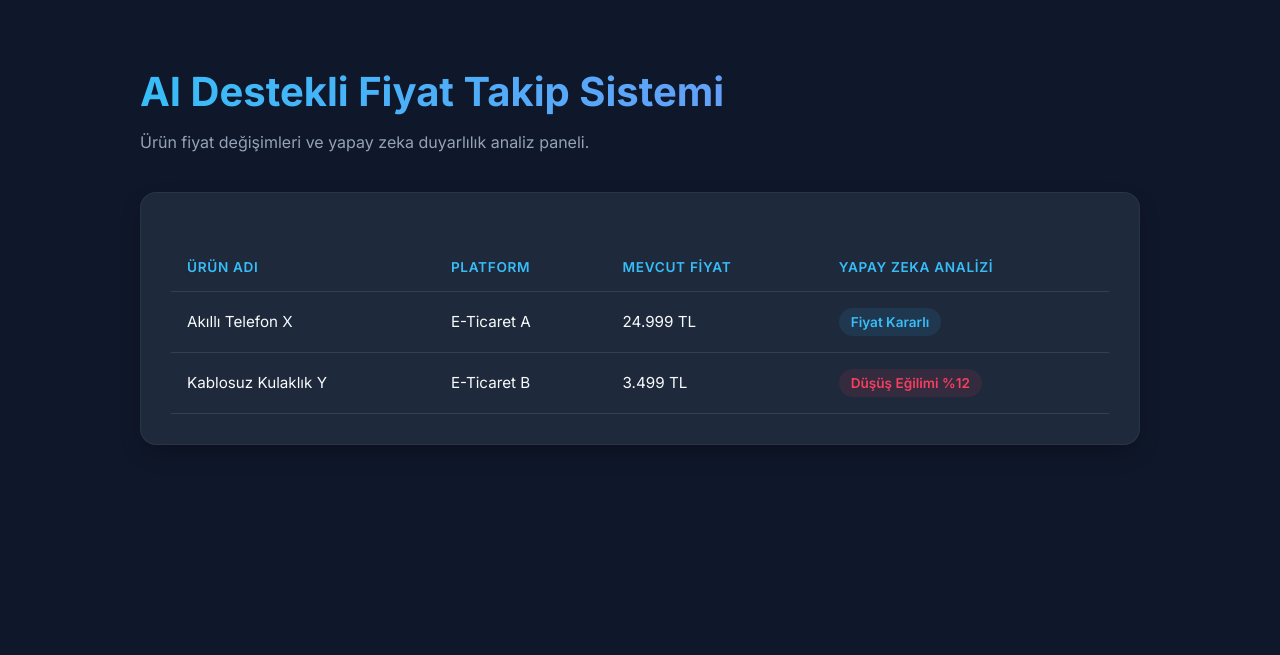
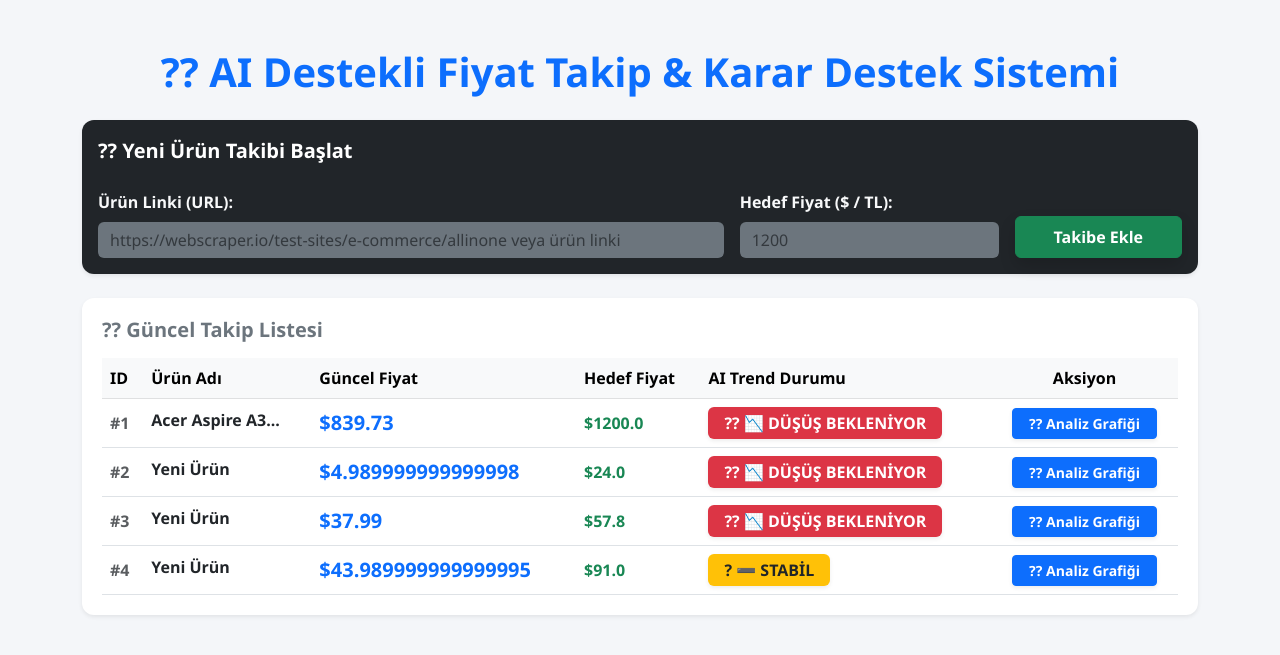
Before and after one commit to senacotur/fiyat-takip-sistemi, a Flask app: page / in a window 1280 px wide. Shown: the top 655 px of the page. Run offline with Flask 3, Linux system fonts and the light colour scheme; parts of the project's set-up code (start-up, migrations or seed data) failed here and were passed over.

Commit message:
Fix: Gerçek grafik ve input destekli dinamik arayüz yüklendi

```diff
--- a/templates/index.html
+++ b/templates/index.html
@@ -3,109 +3,140 @@
 <head>
     <meta charset="UTF-8">
     <meta name="viewport" content="width=device-width, initial-scale=1.0">
-    <title>AI Fiyat Takip Paneli</title>
-    <link href="https://fonts.googleapis.com/css2?family=Inter:wght@300;400;600;700&display=swap" rel="stylesheet">
+    <title>?? AI Fiyat Karar Destek Sistemi</title>
+    <link href="https://cdn.jsdelivr.net/npm/bootstrap@5.3.0/dist/css/bootstrap.min.css" rel="stylesheet">
+    <script src="https://cdn.jsdelivr.net/npm/chart.js"></script>
     <style>
-        :root {
-            --bg-dark: #0f172a;
-            --card-bg: #1e293b;
-            --accent-blue: #38bdf8;
-            --text-main: #f8fafc;
-            --text-muted: #94a3b8;
-        }
-        body {
-            font-family: 'Inter', sans-serif;
-            background-color: var(--bg-dark);
-            color: var(--text-main);
-            margin: 0;
-            padding: 40px 20px;
-        }
-        .container {
-            max-width: 1000px;
-            margin: 0 auto;
-        }
-        h1 {
-            font-size: 2.5rem;
-            font-weight: 700;
-            margin-bottom: 10px;
-            background: linear-gradient(to right, #38bdf8, #818cf8);
-            -webkit-background-clip: text;
-            -webkit-text-fill-color: transparent;
-        }
-        p.subtitle {
-            color: var(--text-muted);
-            margin-bottom: 40px;
-        }
-        .card {
-            background-color: var(--card-bg);
-            border-radius: 16px;
-            padding: 30px;
-            box-shadow: 0 10px 25px -5px rgba(0, 0, 0, 0.3);
-            border: 1px solid rgba(255, 255, 255, 0.05);
-        }
-        table {
-            width: 100%;
-            border-collapse: collapse;
-            margin-top: 20px;
-        }
-        th, td {
-            text-align: left;
-            padding: 16px;
-            border-bottom: 1px solid rgba(255, 255, 255, 0.1);
-        }
-        th {
-            color: var(--accent-blue);
-            font-weight: 600;
-            text-transform: uppercase;
-            font-size: 0.85rem;
-            letter-spacing: 0.05em;
-        }
-        td {
-            color: var(--text-main);
-            font-size: 0.95rem;
-        }
-        .status-badge {
-            background: rgba(56, 189, 248, 0.1);
-            color: var(--accent-blue);
-            padding: 6px 12px;
-            border-radius: 20px;
-            font-size: 0.85rem;
-            font-weight: 600;
-            display: inline-block;
-        }
+        body { background-color: #f4f6f9; font-family: 'Segoe UI', Tahoma, Geneva, Verdana, sans-serif; }
+        .card { border: none; border-radius: 12px; transition: all 0.3s ease; }
+        .card:hover { transform: translateY(-2px); }
+        .table-container { background: white; border-radius: 12px; padding: 20px; box-shadow: 0 4px 6px rgba(0,0,0,0.05); }
     </style>
 </head>
 <body>
-    <div class="container">
-        <h1>AI Destekli Fiyat Takip Sistemi</h1>
-        <p class="subtitle">Ürün fiyat değişimleri ve yapay zeka duyarlılık analiz paneli.</p>
 
-        <div class="card">
-            <table>
-                <thead>
+    <div class="container mt-5">
+        <h1 class="mb-4 text-center text-primary fw-bold">?? AI Destekli Fiyat Takip & Karar Destek Sistemi</h1>
+
+        <div class="card mb-4 shadow-sm bg-dark text-white">
+            <div class="card-header border-0 bg-transparent fw-bold pt-3 fs-5">?? Yeni Ürün Takibi Başlat</div>
+            <div class="card-body">
+                <form action="/add" method="POST" class="row g-3">
+                    <div class="col-md-7">
+                        <label class="form-label fw-bold text-light">Ürün Linki (URL):</label>
+                        <input type="text" name="url" class="form-control bg-secondary text-white border-0" placeholder="https://webscraper.io/test-sites/e-commerce/allinone veya ürün linki" required>
+                    </div>
+                    <div class="col-md-3">
+                        <label class="form-label fw-bold text-light">Hedef Fiyat ($ / TL):</label>
+                        <input type="number" step="0.01" name="target_price" class="form-control bg-secondary text-white border-0" placeholder="1200" required>
+                    </div>
+                    <div class="col-md-2 d-flex align-items-end">
+                        <button type="submit" class="btn btn-success w-100 fw-bold py-2 shadow">Takibe Ekle</button>
+                    </div>
+                </form>
+            </div>
+        </div>
+
+        <div class="table-container shadow-sm mb-4">
+            <h3 class="fs-5 fw-bold mb-3 text-secondary">?? Güncel Takip Listesi</h3>
+            <div class="table-responsive">
+                <table class="table table-hover align-middle mb-0">
+                    <thead class="table-light">
                         <tr>
+                            <th>ID</th>
                             <th>Ürün Adı</th>
-                        <th>Platform</th>
-                        <th>Mevcut Fiyat</th>
-                        <th>Yapay Zeka Analizi</th>
+                            <th>Güncel Fiyat</th>
+                            <th>Hedef Fiyat</th>
+                            <th>AI Trend Durumu</th>
+                            <th class="text-center">Aksiyon</th>
                         </tr>
                     </thead>
                     <tbody>
+                        {% for prod in products %}
                         <tr>
-                        <td>Akıllı Telefon X</td>
-                        <td>E-Ticaret A</td>
-                        <td>24.999 TL</td>
-                        <td><span class="status-badge">Fiyat Kararlı</span></td>
+                            <td><span class="text-muted fw-bold">#{{ prod[0] }}</span></td>
+                            <td><strong class="text-dark d-inline-block text-truncate" style="max-width: 300px;">{{ prod[1] }}</strong></td>
+                            <td class="fw-bold text-primary fs-5">${{ prod[4] }}</td>
+                            <td class="text-success fw-bold">${{ prod[3] }}</td>
+                            <td>
+                                {% if 'ALIM FIRSATI' in prod[5] %}
+                                    <span class="badge bg-success px-3 py-2 fs-6 shadow-sm">?? {{ prod[5] }}</span>
+                                {% elif 'DÜŞÜŞ' in prod[5] %}
+                                    <span class="badge bg-danger px-3 py-2 fs-6 shadow-sm">?? {{ prod[5] }}</span>
+                                {% elif 'STABİL' in prod[5] %}
+                                    <span class="badge bg-warning text-dark px-3 py-2 fs-6 shadow-sm">? {{ prod[5] }}</span>
+                                {% else %}
+                                    <span class="badge bg-info text-dark px-3 py-2 fs-6 shadow-sm">?? {{ prod[5] }}</span>
+                                {% endif %}
+                            </td>
+                            <td class="text-center">
+                                <button class="btn btn-sm btn-primary fw-bold px-3 shadow-sm" onclick="showChart({{ prod[0] }}, '{{ prod[1] }}')">?? Analiz Grafiği</button>
+                            </td>
                         </tr>
-                    <tr>
-                        <td>Kablosuz Kulaklık Y</td>
-                        <td>E-Ticaret B</td>
-                        <td>3.499 TL</td>
-                        <td><span class="status-badge" style="color: #f43f5e; background: rgba(244, 63, 94, 0.1);">Düşüş Eğilimi %12</span></td>
-                    </tr>
+                        {% endfor %}
                     </tbody>
                 </table>
             </div>
         </div>
+
+        <div class="card shadow-sm d-none mb-5" id="chartCard">
+            <div class="card-header bg-primary text-white fw-bold fs-5 shadow-sm" id="chartTitle">Fiyat Analiz Grafiği</div>
+            <div class="card-body bg-white border-bottom border-start border-end rounded-bottom">
+                <canvas id="predictionChart" style="max-height: 380px;"></canvas>
+            </div>
+        </div>
+
+    </div>
+
+    <script>
+        let currentChart = null;
+
+        function showChart(productId, productName) {
+            document.getElementById('chartCard').classList.remove('d-none');
+            document.getElementById('chartTitle').innerText = "?? " + productName + " - Zaman Serisi Yapay Zeka Eğrisi";
+
+            fetch('/api/chart/' + productId)
+                .then(response => response.json())
+                .then(data => {
+                    const ctx = document.getElementById('predictionChart').getContext('2d');
+
+                    if (currentChart) {
+                        currentChart.destroy();
+                    }
+
+                    let gradient = ctx.createLinearGradient(0, 0, 0, 400);
+                    gradient.addColorStop(0, 'rgba(13, 110, 253, 0.3)');
+                    gradient.addColorStop(1, 'rgba(13, 110, 253, 0.0)');
+
+                    currentChart = new Chart(ctx, {
+                        type: 'line',
+                        data: {
+                            labels: data.labels,
+                            datasets: [{
+                                label: 'Fiyat Geçmişi ($)',
+                                data: data.prices,
+                                borderColor: '#0d6efd',
+                                backgroundColor: gradient,
+                                borderWidth: 3,
+                                pointBackgroundColor: '#0d6efd',
+                                pointRadius: 5,
+                                tension: 0.25,
+                                fill: true
+                            }]
+                        },
+                        options: {
+                            responsive: true,
+                            plugins: {
+                                legend: { position: 'top' }
+                            },
+                            scales: {
+                                y: { grid: { color: '#f1f1f1' } },
+                                x: { grid: { display: false } }
+                            }
+                        }
+                    });
+                });
+        }
+    </script>
 </body>
 </html>
```
Also changed, not shown: prices.db. Lines whose indentation alone changed are shown as unchanged.
